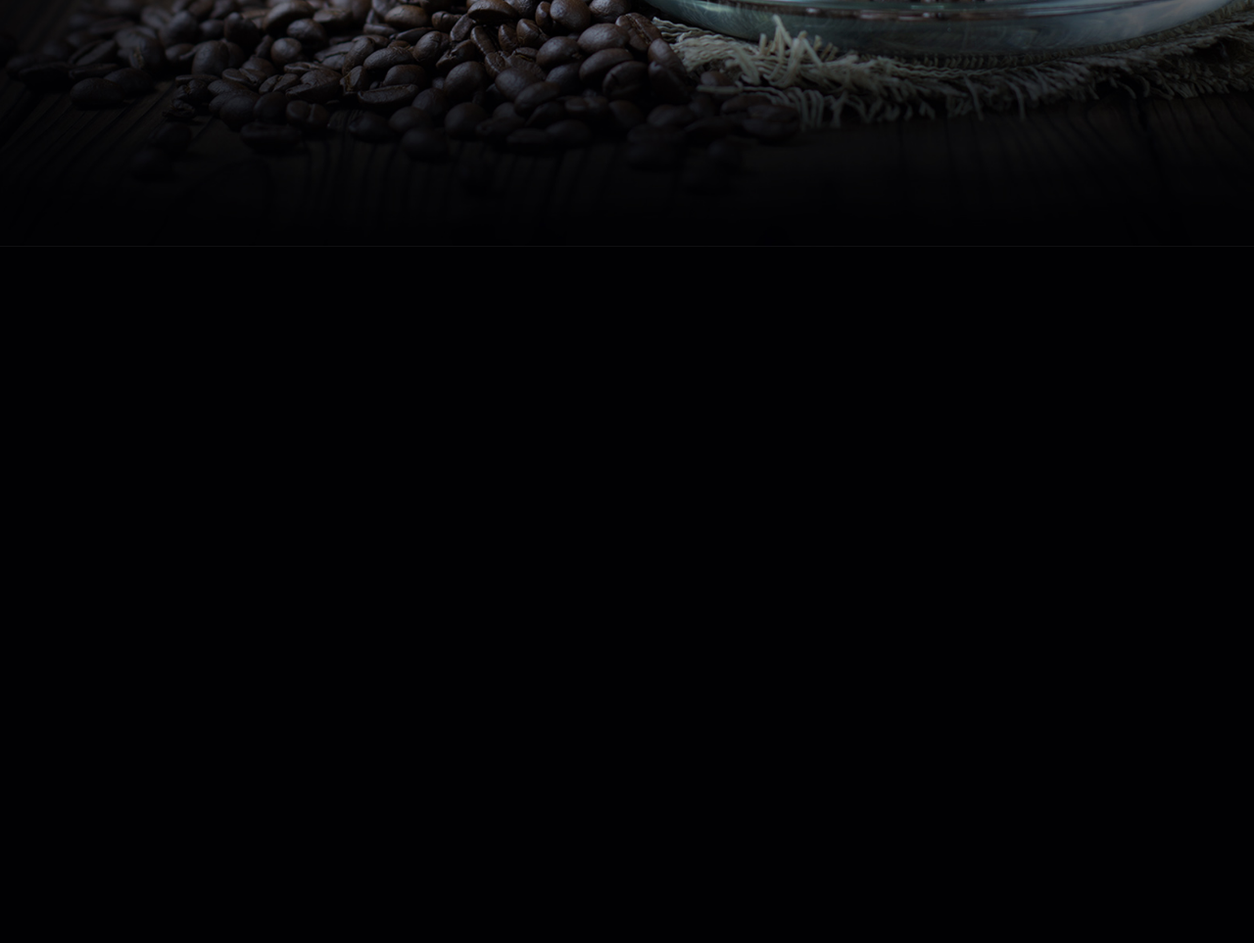
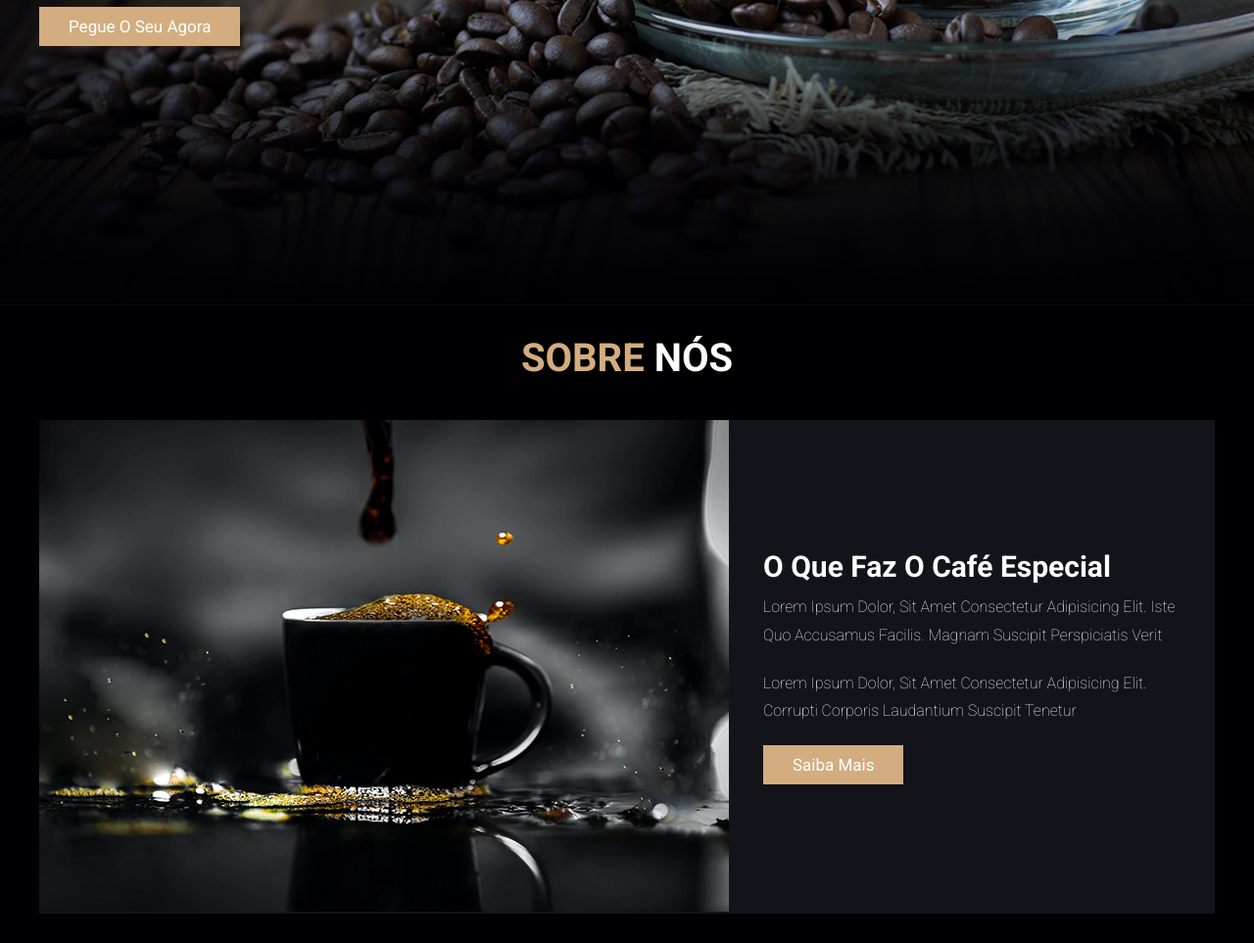
Before and after one commit to Gabriellfreitasr/Coffe, a plain HTML site: page index.html in a window 1280 px wide. Shown: the part 548-1511 px from the top of the page at 98% size. Before the commit the page ends 800 px from the top, so only its background shows below. Drawn offline with Linux system fonts and the light colour scheme.

Commit message:
Complementação

```diff
--- a/index.html
+++ b/index.html
@@ -11,7 +11,7 @@
 </head>
 <body>
 
-    <!-- Header-->
+    <!-- Menu -->
     <header class="header">
         <section>
             <a href="#" class="header__logo">
@@ -19,7 +19,7 @@
             </a>
 
             <nav class="header__navbar">
-                <a href="#"> Home </a>
+                <a href="#home"> Home </a>
                 <a href="#about"> Sobre </a>
                 <a href="#menu"> Menu </a>
                 <a href="#review"> Avaliações </a>
@@ -36,12 +36,28 @@
     <!-- Home -->
     <div class="home__container">
         <section id="#home">
-            <div class="section__content">
+            <div class="content">
                 <h3> Code com o melhor café da região </h3>
                 <p> Lorem ipsum dolor sit amet, consectetur adipisicing elit. Consequuntur voluptatibus iure vel ipsam, nobis dolores iusto omnis nemo numquam impedit, quod nostrum, beatae saepe ipsa ex eum nam minus facilis.</p>
-                <a href="#" class="section__btn"> Pegue o seu Agora </a>
+                <a href="#" class="btn"> Pegue o seu Agora </a>
             </div>
         </section>
     </div>
+
+    <!-- About -->
+    <section class="about" id="about">
+        <h2 class="title"> Sobre <span>Nós</span> </h2>
+        <div class="row">
+            <div class="container__img">
+                <img src="./assets/about-img.jpg" alt="Sobre-nos">
+            </div>
+            <div class="content">
+                <h3> O Que Faz o Café Especial </h3>
+                <p> Lorem ipsum dolor, sit amet consectetur adipisicing elit. Iste quo accusamus facilis. Magnam suscipit perspiciatis verit </p>
+                <p> Lorem ipsum dolor, sit amet consectetur adipisicing elit. Corrupti corporis laudantium suscipit tenetur</p>
+                <a href="#" class="btn"> Saiba Mais </a>
+            </div>
+        </div>
+    </section>
 </body>
 </html>
--- a/style.css
+++ b/style.css
@@ -37,6 +37,7 @@ section {
     right: 0;
     z-index: 99;
     border-bottom: var(--border);
+    background-color: var(--bg);
 }
 
 .header section {
@@ -74,24 +75,80 @@ section .header__icons img:hover{
 
 .home__container {
     background: url("./assets/home-img.jpg");
-    height: 100vh;
     background-position: center;
     background-size: cover;
 }
 
-section .content {
+.home__container section {
+    display: flex;
+    align-items: center;
+    min-height: 100vh;
+}
+
+.content {
     max-width: 60rem;
 }
 
-section .content h3 {
+.content h3 {
     color: var(--white);
+    font-size: 5rem;
 }
 
-section .section__btn {
+.content p {
+    color: var(--white);
+    font-size: 2rem;
+    font-weight: 100;
+    line-height: 1.8;
+    padding: 1rem 0;
+}
+
+.btn {
     background: var(--main-color);
     color: var(--white);
     padding: 1rem 3rem;
     font-size: 1.7rem;
     cursor: pointer;
     margin-top: 1rem;
+    display: inline-block;
 }
+
+.btn:hover {
+    letter-spacing: 0.1rem;
+}
+/* About */
+
+.title {
+    font-size: 4rem;
+    color: var(--main-color);
+    text-align: center;
+    text-transform: uppercase;
+    margin-bottom: 4rem;
+}
+
+.title span {
+    color: var(--white);
+    text-transform: uppercase;
+}
+
+.about .row {
+    display: flex;
+    align-items: center;
+    background-color: var(--black);
+    gap: 1.5rem;
+}
+
+.about .row .content {
+    padding: 2rem;
+}
+
+.about .row .content h3 {
+    font-size: 3rem;
+    color: var(--white);
+}
+
+.about .row .content p {
+    font-size: 1.6rem;
+    color: var(--white);
+    padding: 1rem 0;
+    line-height: 1.8;
+}
```
